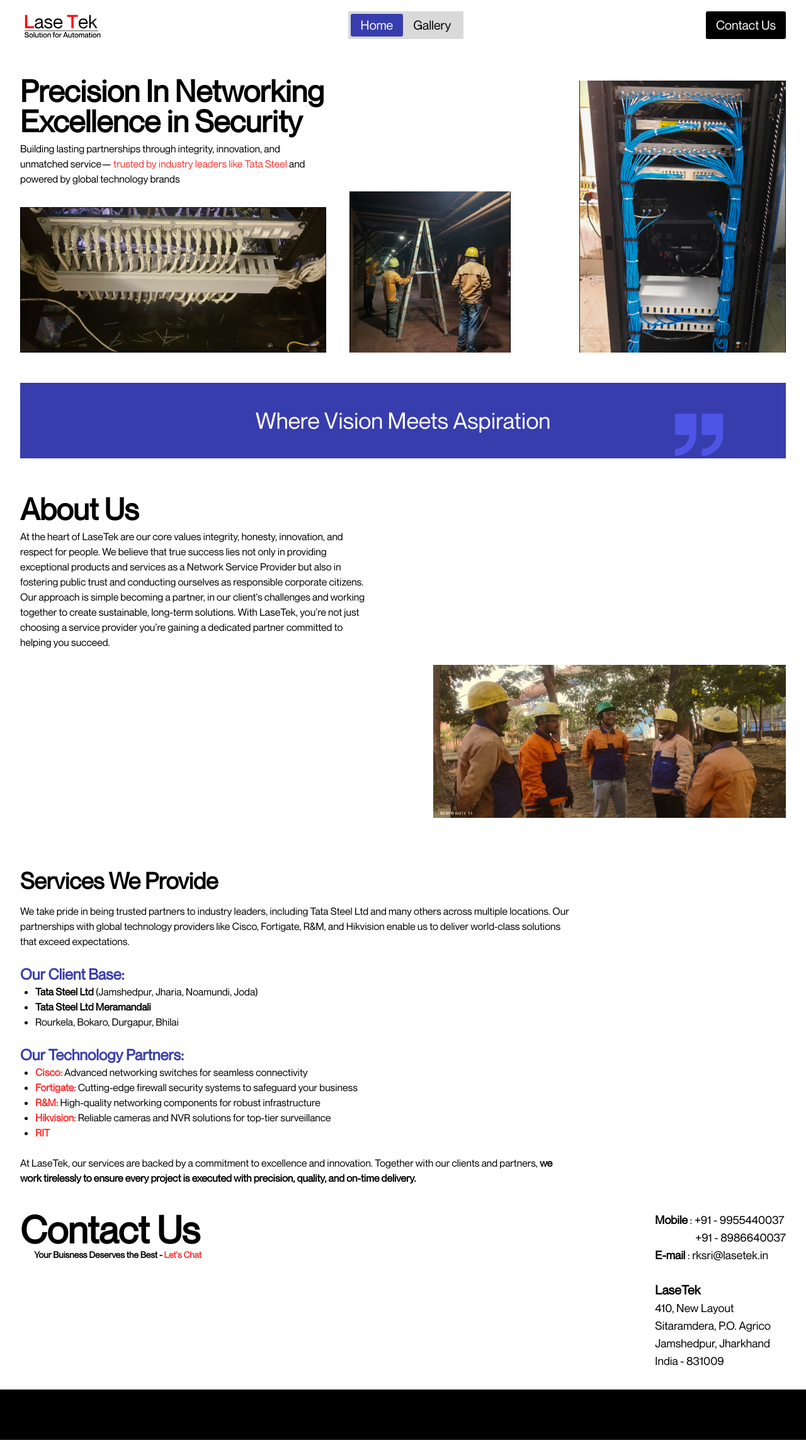
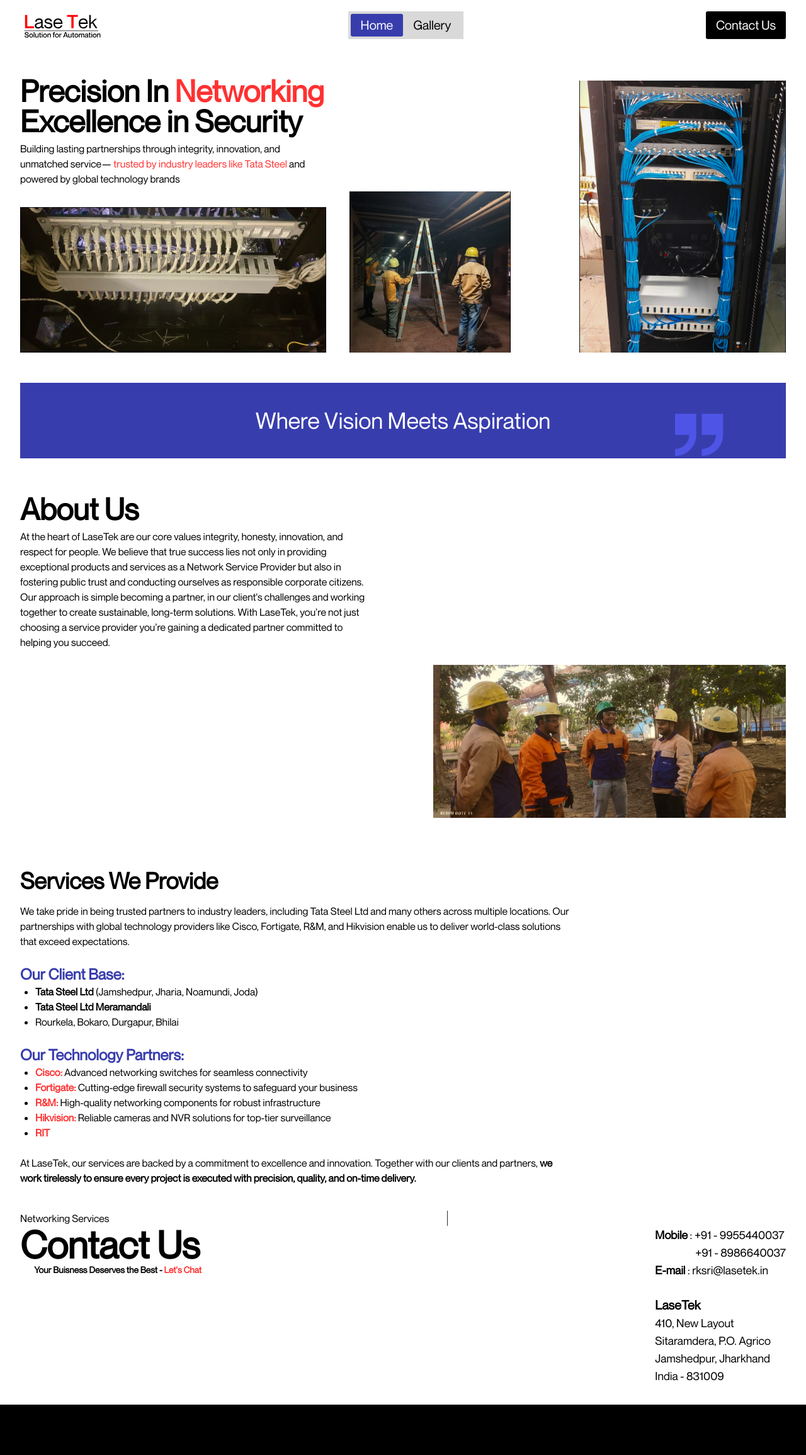
Before and after one commit to love-to-code108/LaseTek, a React (Vite) app: page / in a window 1280 px wide. Shown: the whole page at 63% size. Before the commit the page ends 2287 px from the top, so only its background shows below. Built offline with nearby package versions, Linux system fonts and the light colour scheme.

Commit message:
working on the networking services section

```diff
--- a/src/App.jsx
+++ b/src/App.jsx
@@ -28,7 +28,7 @@
 
   return(
     <nav className=" flex items-center justify-between
-    sm1:px-8 sm1:text-xl sm1:py-4">
+    sm1:px-8 sm1:text-xl sm1:py-4 sticky top-0 z-50 bg-[#ffffff]">
 
       {/* THE LOGO */}
       <a to="/"><img className=" sm1:w-[11rem]" src={logo} alt="" /></a>
--- a/src/Pages/Home.jsx
+++ b/src/Pages/Home.jsx
@@ -34,6 +34,14 @@
 
 
 
+
+
+
+
+
+
+
+
           {/* HERO SECTION  */}
             <div className="flex flex-col relative h-[30rem]
             sm1:mb-[3rem] sm1:py-10">
@@ -43,7 +51,7 @@
               <div className=" w-[32rem]">
 
                 {/* PRECISION IN NETWORKING */}
-                  <h1 className=" text-5xl font-bold">Precision In <span>Networking</span></h1>
+                  <h1 className=" text-5xl font-bold">Precision In <span  className=" text-[var(--red)]">Networking</span></h1>
 
                 {/* EXCELLENCE IN SECURITY */}
                 <h1 className=" text-5xl font-bold mb-2">Excellence in Security</h1>
@@ -53,9 +61,6 @@
 
 
               </div>
-
-
-
 
 
                 {/* HERO SECTION IMAGES WRAPPER */}
@@ -85,6 +90,11 @@
                 </div>
 
             </div>
+
+
+
+
+
 
 
 
@@ -126,6 +136,12 @@
 
 
 
+
+
+
+
+
+
       {/* ABOUT US */}
         <div className=" flex flex-col
         sm1:py-10">
@@ -159,9 +175,19 @@
 
 
 
+
+
+
+
+
+
+
+
+
       {/* SERVICES WE PROVIDE */}
       <div className=" flex flex-col
       sm1:py-10">
+
 
         {/* SERVICES SECTION WRITING SUPER BOX */}
         <div className="sm1:w-[50rem] sm3:w-[55rem] ">
@@ -207,7 +233,40 @@
       </div>
 
 
+
+
+
+
+
+
+
+
+
       {/* NETWORKING SERVICES */}
+        <div className=" flex justify-between">
+
+
+
+          {/* NETWORKING SERVICE HEADING */}
+          <div>
+            <h1>Networking Services</h1>
+          </div>
+
+
+          {/* THE LINE THAT DIVIDES */}
+            <div className=" bg-[var(--darkGrey)] w-[1px]"></div>
+
+
+          {/* ALL THE CARDS IN DIV COLUMN */}
+          <div className=" flex flex-col ">
+
+          </div>
+
+
+        </div>
+
+
+
 
 
 
--- /dev/null
+++ b/src/components/ServicesWeProvideCardV2.jsx
@@ -0,0 +1,18 @@
+
+
+
+export const ServicesWeProvideCardV2 = (props) => {
+
+
+
+  return (
+    <div>
+
+        {/* HEADING */}
+
+
+        {/* THE PARAGRAPH */}
+
+    </div>
+  )
+}
--- a/src/index.css
+++ b/src/index.css
@@ -105,6 +105,7 @@
     --red: #ff3131;
     --grey: #D9D9D9;
     --lighterGrey: #EFEFEF;
+    --darkGrey: #2E2E2E;
 }
 
 
```
